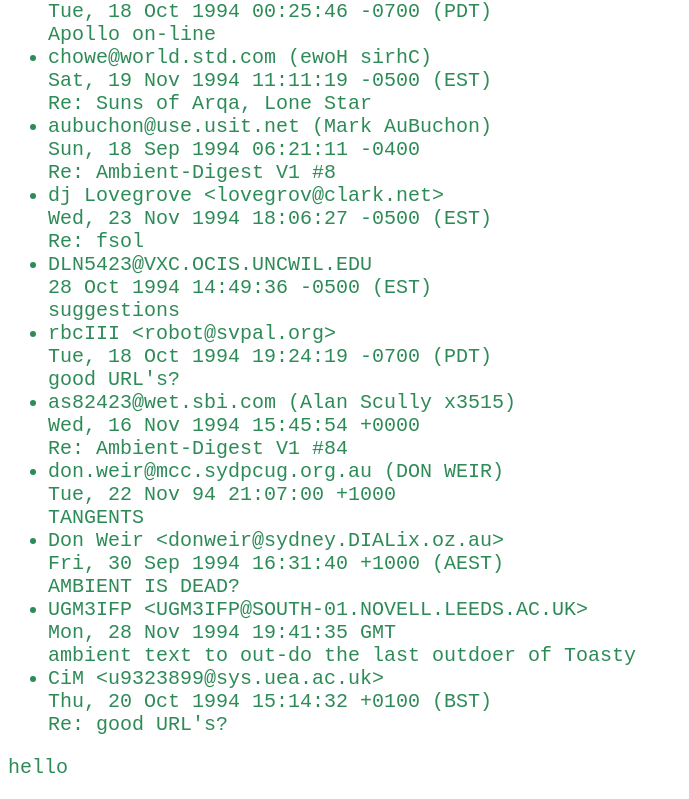
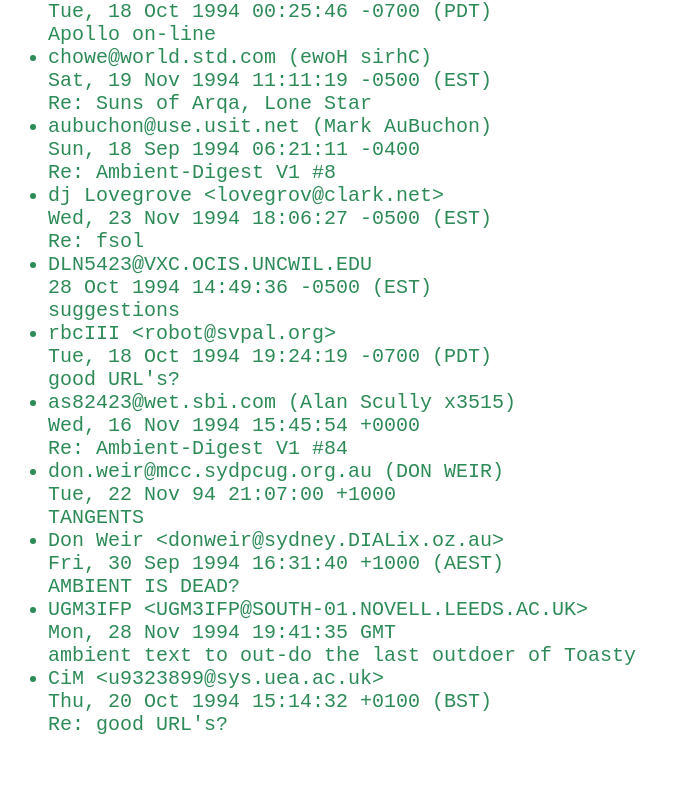
Before and after one commit to gwens/ambient-explorer-react, a React (Create React App) app: page / in a window 1280 px wide. Shown: the part 1189-1988 px from the top of the page, without its empty margins (0-689 px from the left). After the commit the page ends 1945 px from the top, so only its background shows below. Built offline with nearby package versions, Linux system fonts and the light colour scheme.

Commit message:
Changed my mind again and am saving just the key of the selectedEmail in the state, then passing the inner email object to the Viewer component and conditionally rendering some of it.

```diff
--- a/src/components/App.js
+++ b/src/components/App.js
@@ -35,9 +35,9 @@ class App extends React.Component {
   }
 
   selectEmail(id){
-    let selectedEmail = {};
-    selectedEmail[id] = emails[id];
-    this.setState({ selectedEmail });
+    //let selectedEmail = {};
+    //selectedEmail[id] = emails[id];
+    this.setState({ selectedEmail: id });
   }
 
   render() {
@@ -46,7 +46,7 @@ class App extends React.Component {
         <Header />
         <SearchBar setSearchFilters={this.setSearchFilters}/>
         <Results emailResults={this.state.emailResults}/>
-        <Viewer selectedEmail={this.state.selectedEmail}/>
+        <Viewer selectedEmail={this.state.emails[this.state.selectedEmail]}/>
       </div>
     )
   }
--- a/src/components/Viewer.js
+++ b/src/components/Viewer.js
@@ -2,9 +2,14 @@ import React from 'react';
 
 class Viewer extends React.Component {
   render() {
-    return (
-      <p>hello</p>
-    )
+    if(this.props.selectedEmail) {
+      return (
+        <div>{this.props.selectedEmail.from}</div>
+      )
+    }
+    else {
+      return null;
+    }
   }
 }
 
```
